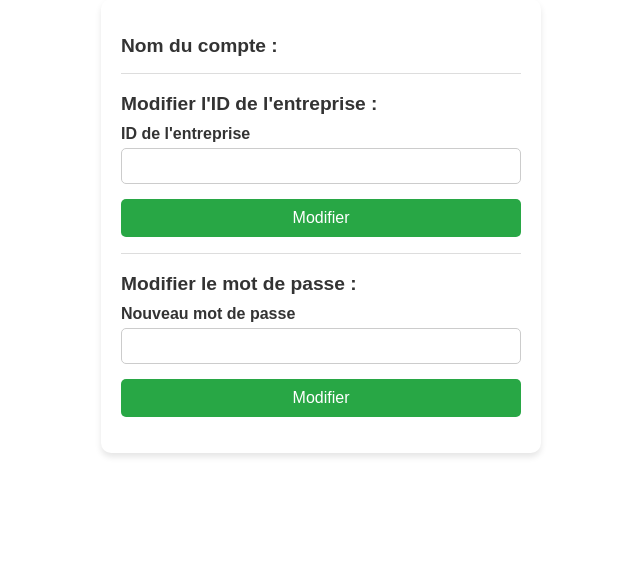
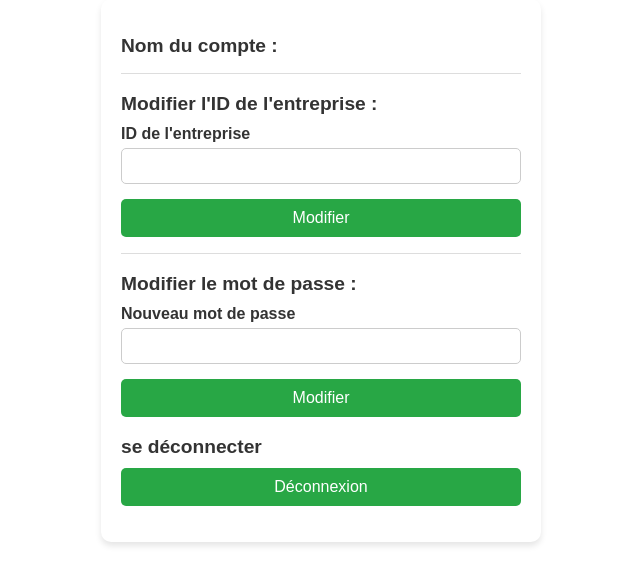
Before and after one commit to LockeLamora0/FixFlow, a PHP site: template Vues/page_compte.php in a window 1280 px wide. Shown: the part 21-606 px from the top of the page, without its empty margins (319-959 px from the left). Run offline with PHP 8.4, Linux system fonts and the light colour scheme; the template is opened without the code that fills it, so the values that code supplies are empty.

Commit message:
ajout d'un bouton de déconnexion

```diff
--- a/Controleurs/gestionUtilisateur.php
+++ b/Controleurs/gestionUtilisateur.php
@@ -35,6 +35,10 @@ switch ($action) {
     case "loginForm":
         include("./vues/formConnexion.php");
     break;
+    case "deconnexion":
+        session_destroy();
+        include("./vues/formConnexion.php");
+    break;
     case 'register':
         $sourceDeDonnees = new utilisateurDAO();
         $mdp =  password_hash($_POST['mdp'], PASSWORD_ARGON2ID);
--- a/Vues/page_compte.php
+++ b/Vues/page_compte.php
@@ -16,6 +16,10 @@
         <label for="mdp">Nouveau mot de passe</label>
         <input type="password" id="mdp" name="mdp">
         <input type="submit" value="Modifier">
+    </form>
+    <h3>se déconnecter</h3>
+    <form action="index.php?controleur=Utilisateur&action=deconnexion"method="POST">
+        <input type="submit" value="Déconnexion">
     </form>
 </div>
 <style>
```
